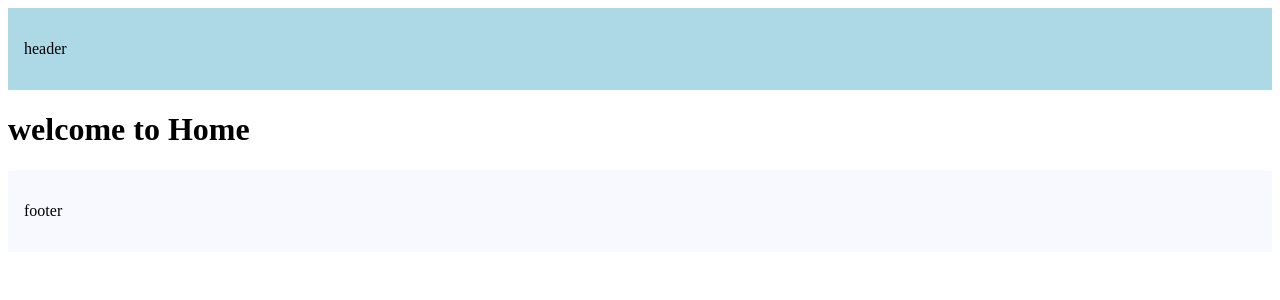
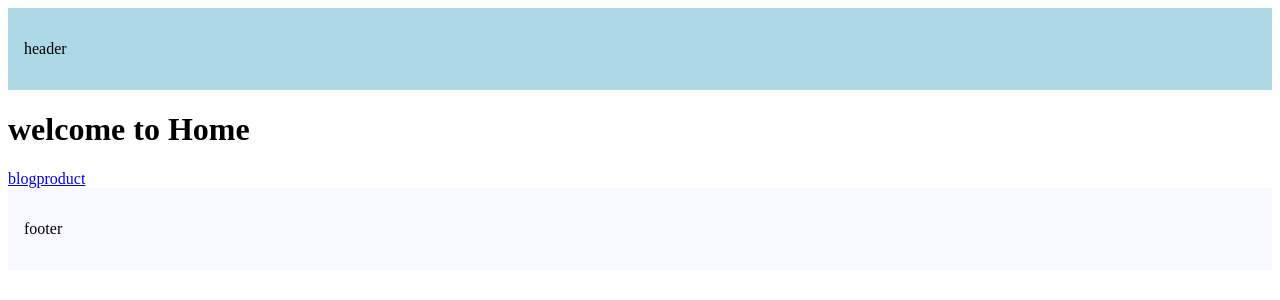
Before and after one commit to yared2124/next.js-Tutorials, a Next.js app: page / in a window 1280 px wide. Shown: the top 300 px of the page. Built offline with nearby package versions, Linux system fonts and the light colour scheme.

Commit message:
file updated

```diff
--- a/src/app/page.tsx
+++ b/src/app/page.tsx
@@ -1,3 +1,11 @@
+import Link from "next/link";
+
 export default function Home (){
-    return <h1> welcome to Home</h1>
-}
+    return (
+      <>
+        <h1> welcome to Home</h1>
+        <Link href={"/blog"}>blog</Link>
+
+        <Link href={"/product"}>product</Link>
+      </>
+    );  }
```
